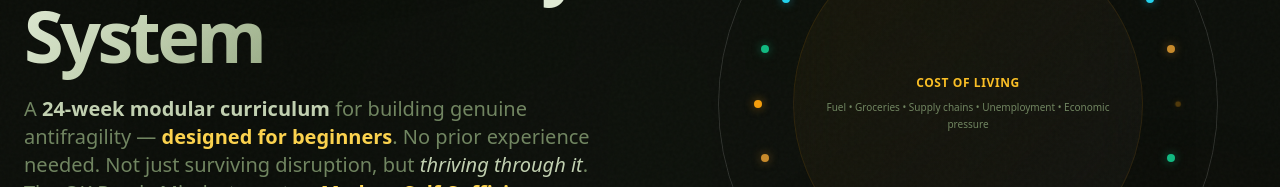
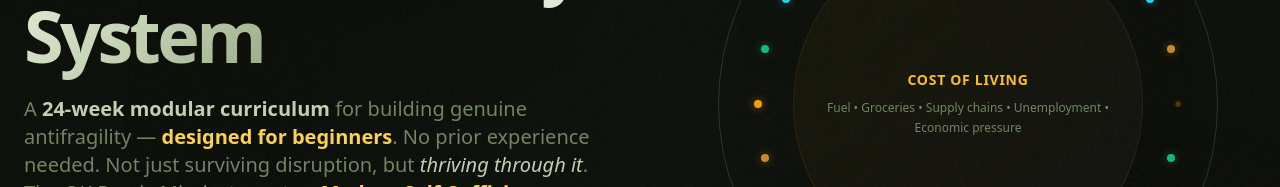
Before and after one commit to boktoday/okready-landing, a React (Vite) app: page / in a window 1280 px wide. Shown: the part 359-546 px from the top of the page. Built offline with nearby package versions, Linux system fonts and the light colour scheme.

Commit message:
Hero orb: larger text for Cost of Living and sub-items

```diff
--- a/src/components/Hero.tsx
+++ b/src/components/Hero.tsx
@@ -80,9 +80,9 @@ export default function Hero({ onJoinClick }: HeroProps) {
 
               {/* Central hub */}
               <div className="absolute inset-[15%] rounded-full bg-gradient-to-br from-amber-500/5 to-earth-900/80 backdrop-blur-xl border border-amber-500/10 flex items-center justify-center">
-                <div className="text-center px-4">
-                  <div className="text-xs text-amber-400 font-semibold uppercase tracking-wider mb-2">Cost of Living</div>
-                  <div className="text-[10px] text-earth-400 leading-relaxed">
+                <div className="text-center px-6">
+                  <div className="text-sm text-amber-400 font-bold uppercase tracking-wider mb-2">Cost of Living</div>
+                  <div className="text-xs text-earth-400 leading-relaxed">
                     Fuel • Groceries • Supply chains • Unemployment • Economic pressure
                   </div>
                 </div>
```
